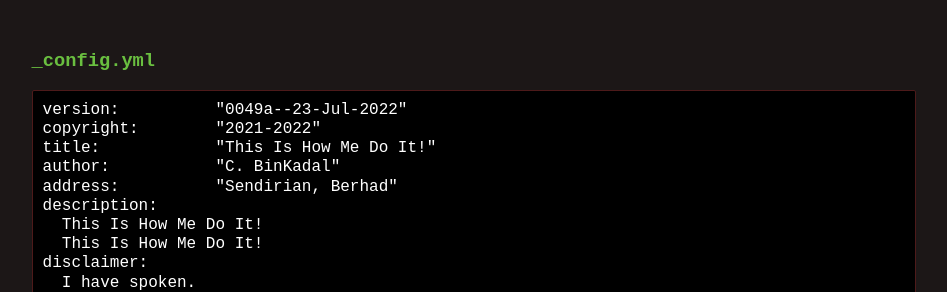
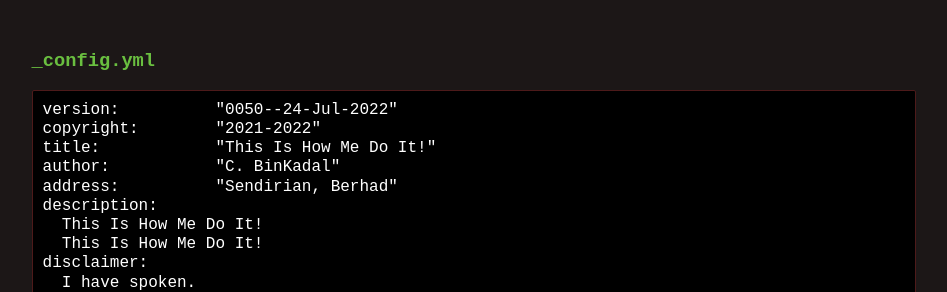
Before and after one commit to yforku/doit, a Jekyll site: the page built from 004.md, in a window 1280 px wide and 1400 px high, scrolled down 1283 px. Shown: the part 159-451 px from the top of the window, without its empty margins (166-1113 px from the left). Built offline with Jekyll 4.4.1, drawn with Linux system fonts in a browser that asks for light colours; some of the changed text lies outside the part shown.

Commit message:
modified:   _config.yml

````diff
--- a/004.md
+++ b/004.md
@@ -65,7 +65,7 @@ ALL: 004.md 005.md 006.md 007.md 008.md 009.md .siteHack
 ### _config.yml
 
 ```
-version:          "0049a--23-Jul-2022"
+version:          "0050--24-Jul-2022"
 copyright:        "2021-2022"
 title:            "This Is How Me Do It!"
 author:           "C. BinKadal"
--- a/_config.yml
+++ b/_config.yml
@@ -1,4 +1,4 @@
-version:          "0049a--23-Jul-2022"
+version:          "0050--24-Jul-2022"
 copyright:        "2021-2022"
 title:            "This Is How Me Do It!"
 author:           "C. BinKadal"
````
